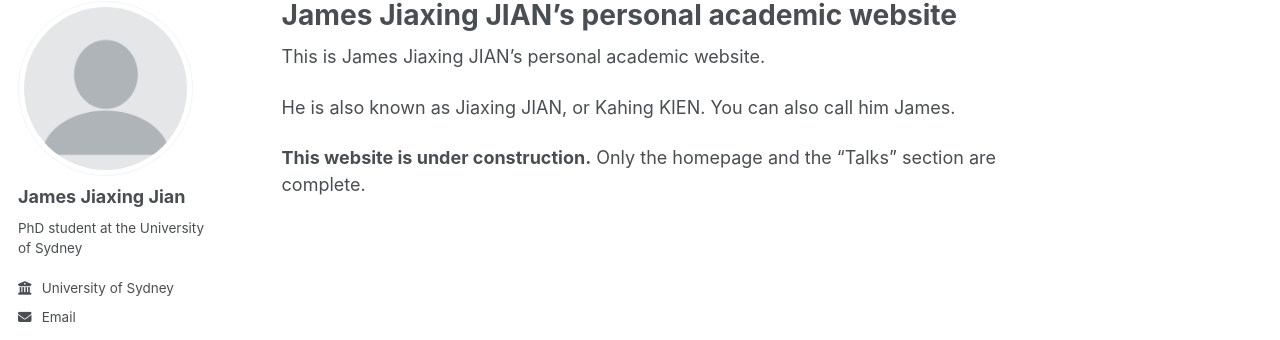
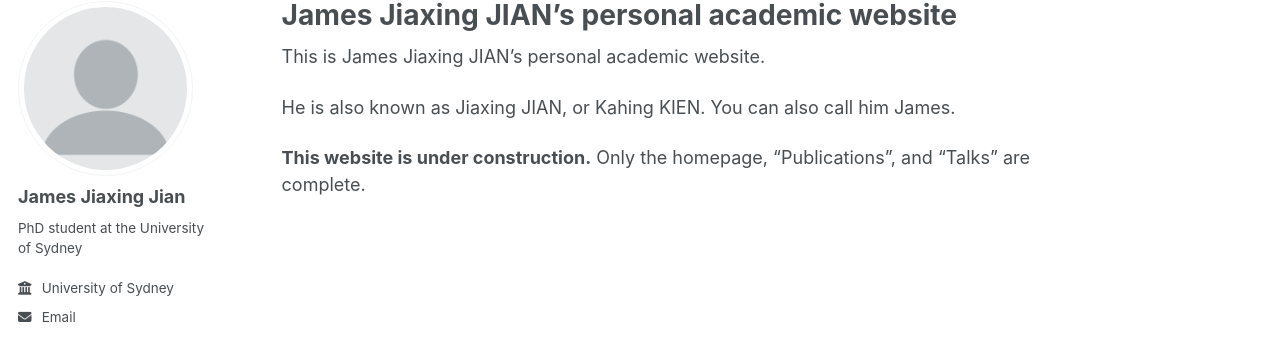
Before and after one commit to jamesjiaxingjian/jamesjiaxingjian.github.io, a Jekyll site: the page built from _pages/about.md, in a window 1280 px wide. Shown: the part 100-440 px from the top of the page. Built offline with Jekyll 4.4.1, drawn with Linux system fonts in a browser that asks for light colours; a style sheet for code colours, icons or effects is not loaded.

Commit message:
Update about.md

```diff
--- a/_pages/about.md
+++ b/_pages/about.md
@@ -10,4 +10,4 @@ This is James Jiaxing JIAN’s personal academic website.
 
 He is also known as Jiaxing JIAN, or Kahing KIEN. You can also call him James.
 
-**This website is under construction.** Only the homepage and the “Talks” section are complete.
+**This website is under construction.** Only the homepage, "Publications", and "Talks" are complete.
```
